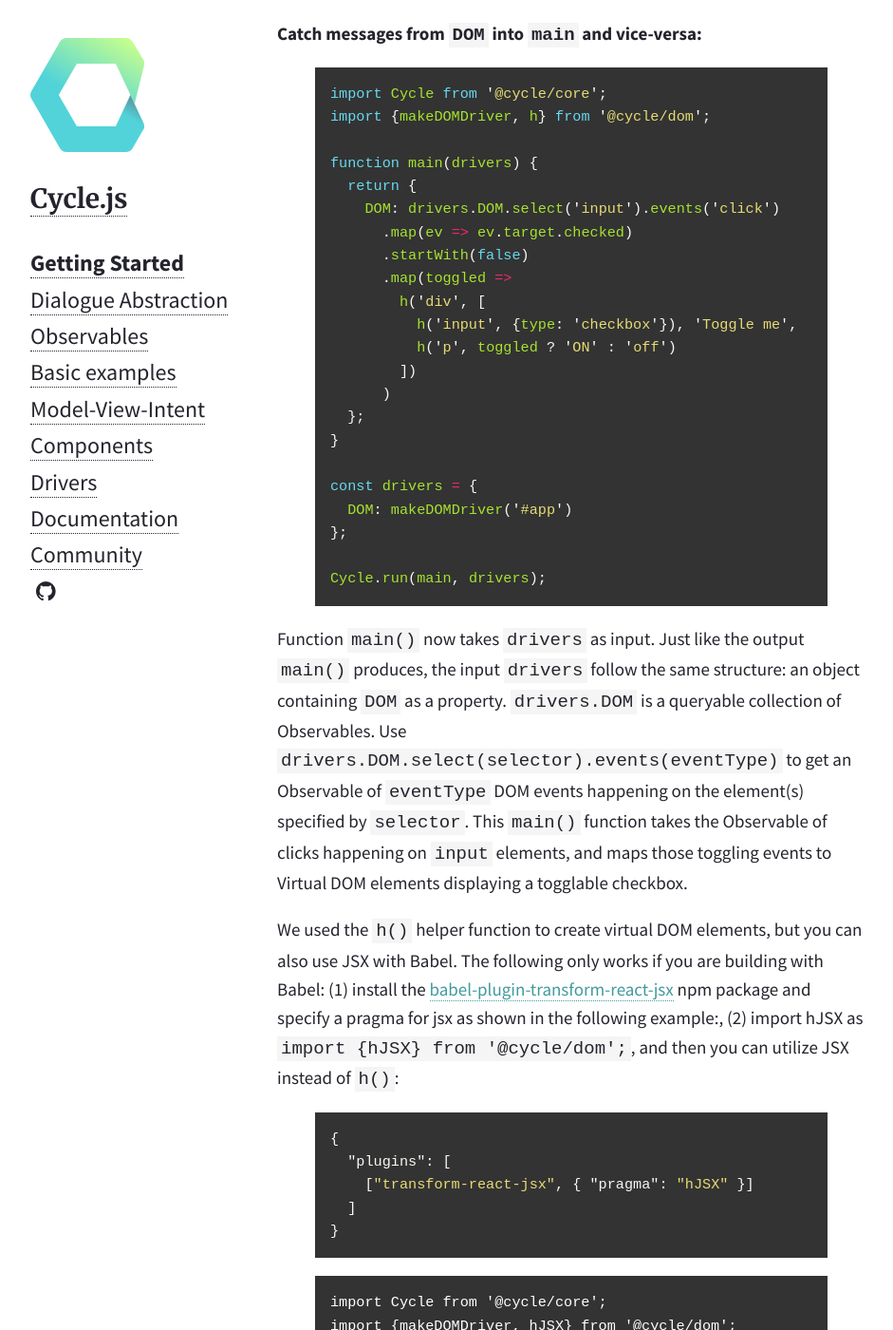
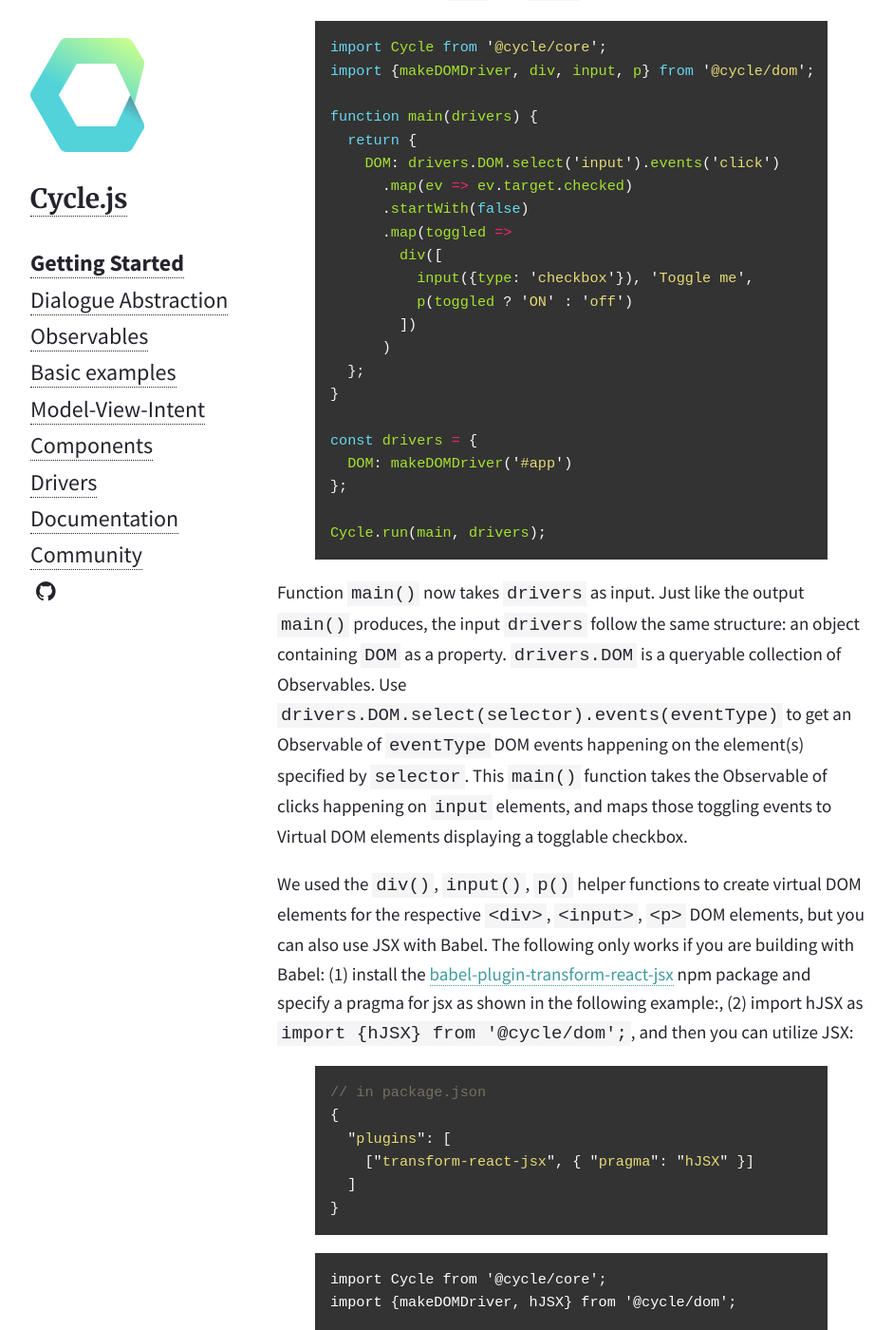
Before and after one commit to cyclejs/old-website, a Jekyll site: the page built from _posts/2015-01-31-getting-started.md, in a window 1280 px wide and 1400 px high, scrolled down 2550 px. Shown: the whole window at 95% size, without its empty margins (168-1109 px from the left). Built offline with Jekyll 4.4.1, drawn with Linux system fonts in a browser that asks for light colours; nearby versions of some CDN libraries; some of the changed text lies outside the part shown.

Commit message:
Update Getting Started examples to Cycle Nested

```diff
--- a/_posts/2015-01-31-getting-started.md
+++ b/_posts/2015-01-31-getting-started.md
@@ -59,9 +59,7 @@
 function main() {
   return {
     DOM: Rx.Observable.interval(1000)
-      .map(i => CycleDOM.h(
-        'h1', '' + i + ' seconds elapsed'
-      ))
+      .map(i => CycleDOM.h1('' + i + ' seconds elapsed'))
   };
 }
 
@@ -72,13 +70,13 @@
 Cycle.run(main, drivers);
 {% endhighlight %}
 
-We have filled the `main()` function with some code: returns an object which has an RxJS Observable defined under the name `DOM`. This indicates `main()` is sending the Observable as messages to the DOM driver. The Observable emits Virtual DOM elements displaying `${i} seconds elapsed` changing over time every second, where `${i}` is replaced by `0`, `1`, `2`, etc.
+We have filled the `main()` function with some code: returns an object which has an RxJS Observable defined under the name `DOM`. This indicates `main()` is sending the Observable as messages to the DOM driver. The Observable emits Virtual DOM `<h1>` elements displaying `${i} seconds elapsed` changing over time every second, where `${i}` is replaced by `0`, `1`, `2`, etc.
 
 **Catch messages from `DOM` into `main` and vice-versa:**
 
 {% highlight js %}
 import Cycle from '@cycle/core';
-import {makeDOMDriver, h} from '@cycle/dom';
+import {makeDOMDriver, div, input, p} from '@cycle/dom';
 
 function main(drivers) {
   return {
@@ -86,9 +84,9 @@
       .map(ev => ev.target.checked)
       .startWith(false)
       .map(toggled =>
-        h('div', [
-          h('input', {type: 'checkbox'}), 'Toggle me',
-          h('p', toggled ? 'ON' : 'off')
+        div([
+          input({type: 'checkbox'}), 'Toggle me',
+          p(toggled ? 'ON' : 'off')
         ])
       )
   };
@@ -103,9 +101,10 @@
 
 Function `main()` now takes `drivers` as input. Just like the output `main()` produces, the input `drivers` follow the same structure: an object containing `DOM` as a property. `drivers.DOM` is a queryable collection of Observables. Use `drivers.DOM.select(selector).events(eventType)` to get an Observable of `eventType` DOM events happening on the element(s) specified by `selector`. This `main()` function takes the Observable of clicks happening on `input` elements, and maps those toggling events to Virtual DOM elements displaying a togglable checkbox.
 
-We used the `h()` helper function to create virtual DOM elements, but you can also use JSX with Babel. The following only works if you are building with Babel: (1) install the [babel-plugin-transform-react-jsx](http://babeljs.io/docs/plugins/transform-react-jsx/) npm package and specify a pragma for jsx as shown in the following example:, (2) import hJSX as `import {hJSX} from '@cycle/dom';`, and then you can utilize JSX instead of `h()`:
+We used the `div()`, `input()`, `p()` helper functions to create virtual DOM elements for the respective `<div>`, `<input>`, `<p>` DOM elements, but you can also use JSX with Babel. The following only works if you are building with Babel: (1) install the [babel-plugin-transform-react-jsx](http://babeljs.io/docs/plugins/transform-react-jsx/) npm package and specify a pragma for jsx as shown in the following example:, (2) import hJSX as `import {hJSX} from '@cycle/dom';`, and then you can utilize JSX:
 
-{% highlight json %}
+{% highlight js %}
+// in package.json
 {
   "plugins": [
     ["transform-react-jsx", { "pragma": "hJSX" }]
```
